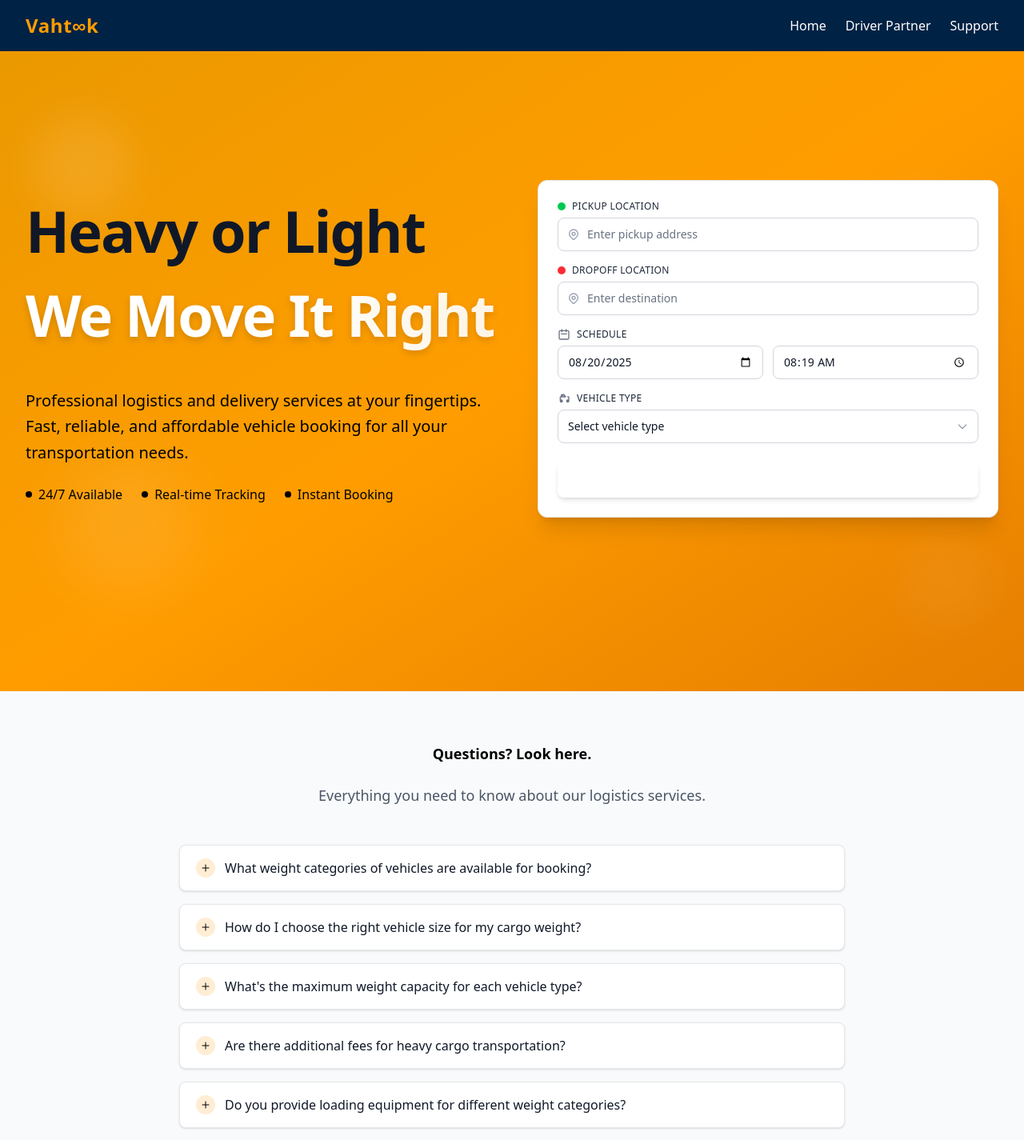
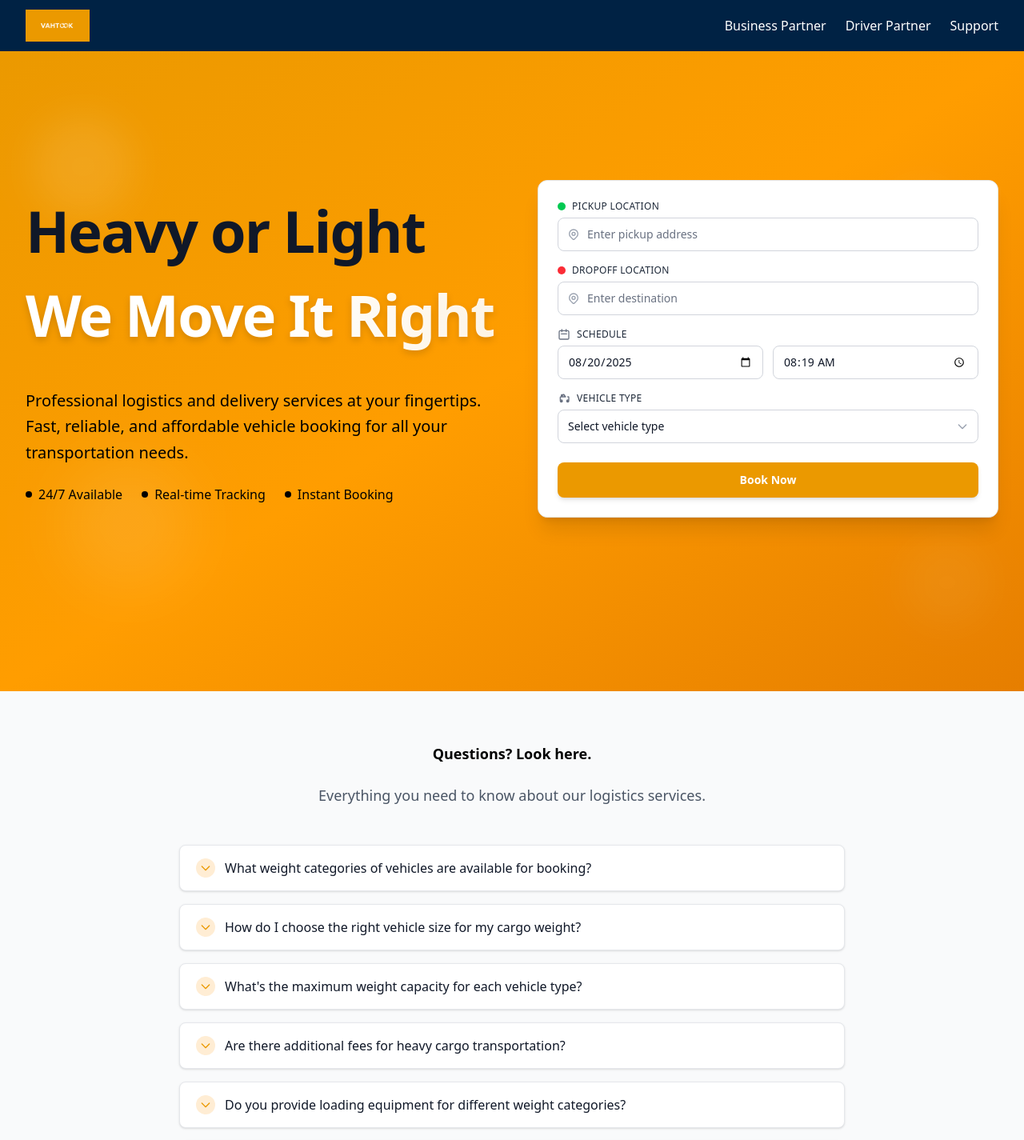
Before and after one commit to Vahtook/vahtook-project, a React (Vite) app: page / in a window 1280 px wide. Shown: the top 1425 px of the page at 80% size. Built offline with nearby package versions, Linux system fonts and the light colour scheme.

Commit message:
Added Logo

```diff
--- a/src/components/Navbar.jsx
+++ b/src/components/Navbar.jsx
@@ -1,5 +1,6 @@
 import React from "react";
 import { Link } from "react-router-dom";
+import vahtookLogo from "../assets/vahtook-logo.png";
 
 const Navbar = () => {
   return (
@@ -9,22 +10,23 @@ const Navbar = () => {
 
           {/* Logo */}
           <div className="flex-shrink-0">
-            <h1
-              className="text-2xl font-bold tracking-wide"
-              style={{ color: "#ff9d00" }}
-            >
-              Vaht∞k
-            </h1>
+            <Link to="/">
+              <img
+                src={vahtookLogo}
+                alt="Vahtook Logo"
+                className="h-10 w-auto cursor-pointer hover:opacity-80 transition-opacity duration-300"
+              />
+            </Link>
           </div>
 
           {/* Links on right */}
           <ul className="flex space-x-6 ml-auto">
             <li>
               <Link
-                to="/"
+                to="/business-partner"
                 className="hover:text-yellow-400 transition-colors duration-300"
               >
-                Home
+                Business Partner
               </Link>
             </li>
             <li>
--- a/src/pages/Home.jsx
+++ b/src/pages/Home.jsx
@@ -154,7 +154,7 @@ const HeroSection = () => {
                 </div>
 
                 {/* Book Now Button */}
-                <button className="w-full bg-brand-orange hover:bg-orange-600 text-white py-3 rounded-lg font-semibold text-sm transition-all duration-200 shadow-md hover:shadow-lg transform hover:-translate-y-0.5 mt-2">
+                <button className="w-full bg-[#EB9900] hover:bg-[#d68600] text-white py-3 rounded-lg font-semibold text-sm transition-all duration-200 shadow-md hover:shadow-lg transform hover:-translate-y-0.5 mt-2">
                   Book Now
                 </button>
               </div>
@@ -231,18 +231,18 @@ const FAQSection = () => {
                 <div className="flex items-center space-x-3 w-full">
                   <div className={`w-6 h-6 rounded-full flex items-center justify-center transition-all duration-200 flex-shrink-0 ${
                     openItems[index]
-                      ? 'bg-brand-orange text-white'
-                      : 'bg-orange-100 text-brand-orange group-hover:bg-orange-200'
+                      ? 'bg-[#EB9900] text-white'
+                      : 'bg-orange-100 text-[#EB9900] group-hover:bg-orange-200'
                   }`}>
                     <svg
-                      className={`w-3 h-3 transition-transform duration-200 ${
-                        openItems[index] ? 'rotate-45' : 'rotate-0'
+                      className={`w-4 h-4 transition-transform duration-200 ${
+                        openItems[index] ? 'rotate-180' : 'rotate-0'
                       }`}
                       fill="none"
                       stroke="currentColor"
                       viewBox="0 0 24 24"
                     >
-                      <path strokeLinecap="round" strokeLinejoin="round" strokeWidth={2} d="M12 4v16m8-8H4" />
+                      <path strokeLinecap="round" strokeLinejoin="round" strokeWidth={2} d="M19 9l-7 7-7-7" />
                     </svg>
                   </div>
                   <h3 className="text-base font-medium text-gray-900 group-hover:text-brand-orange transition-colors duration-200">
@@ -257,10 +257,10 @@ const FAQSection = () => {
                   ? 'max-h-96 opacity-100'
                   : 'max-h-0 opacity-0'
               } overflow-hidden`}>
-                <div className="px-5 pb-5 pt-2">
-                  <div className="ml-9 mr-2">
-                    <div className="bg-gray-50 rounded-lg p-4 border-l-4 border-brand-orange">
-                      <p className="text-gray-700 leading-7 text-base">
+                <div className="px-5 pb-4">
+                  <div className="ml-9">
+                    <div className="pl-4 py-2">
+                      <p className="text-gray-600 leading-6 text-sm">
                         {item.answer}
                       </p>
                     </div>
```
Also changed, not shown: src/assets/vahtook-logo.png (added).
